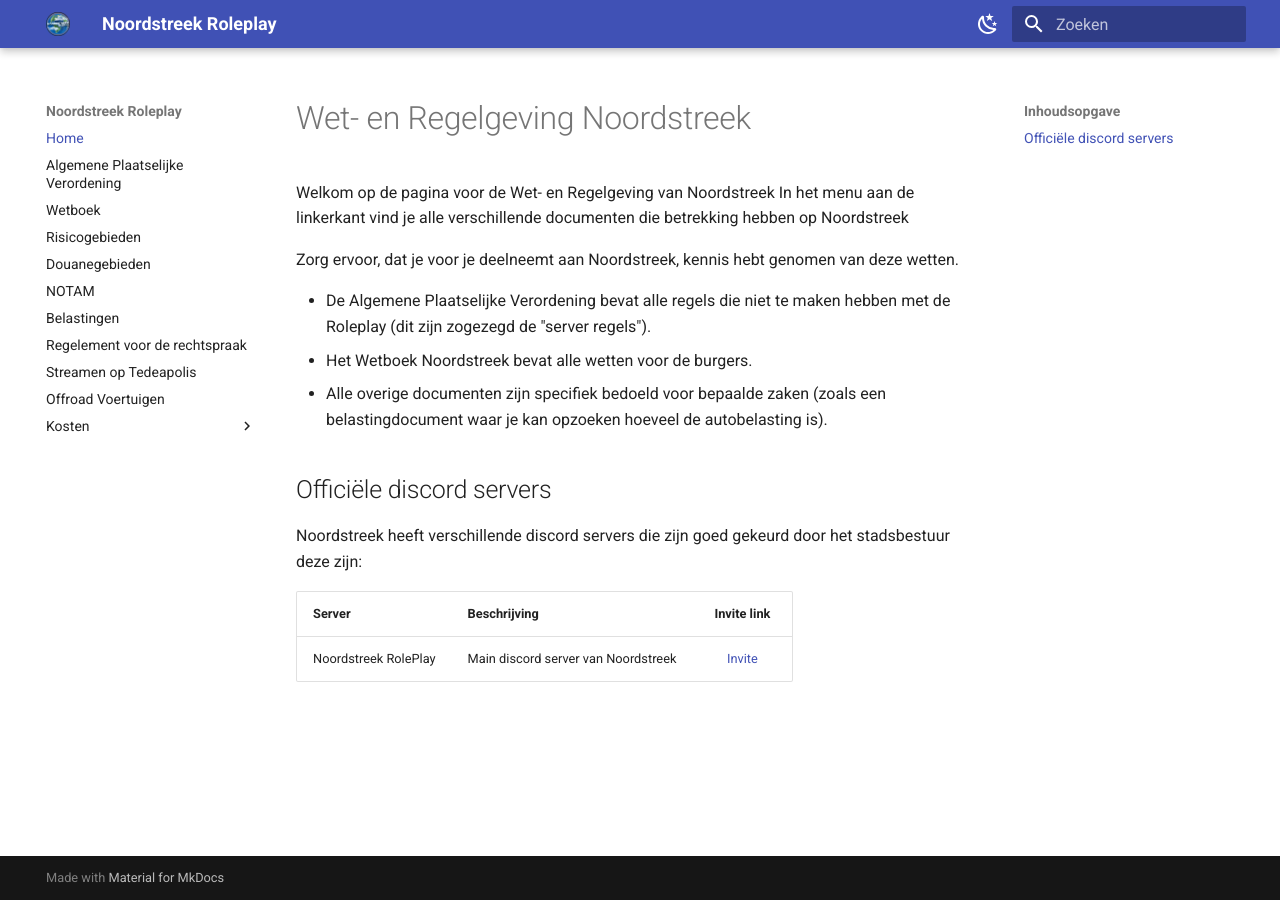
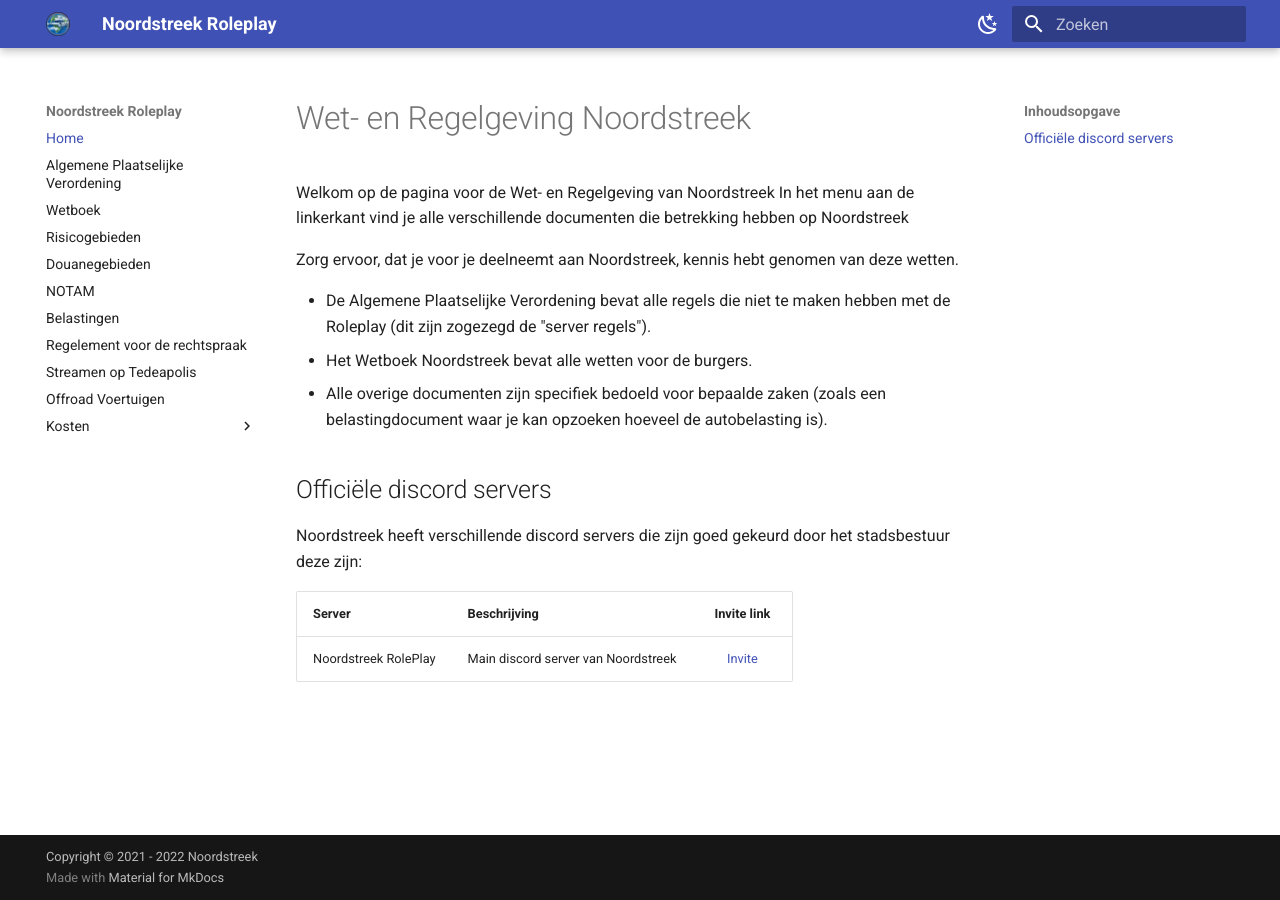
Before and after one commit to Noordstreek/regels-en-wetgeving, an MkDocs documentation site: the page built from docs/index.md, in a window 1280 px wide. Built offline with MkDocs 1.6.1 and Material for MkDocs 9.7.7, drawn with Linux system fonts in a browser that asks for light colours; comment, search, counter and statistics services are not loaded.

Commit message:
Update mkdocs.yml

```diff
--- a/mkdocs.yml
+++ b/mkdocs.yml
@@ -2,6 +2,7 @@
 site_name: Noordstreek Roleplay
 site_author: Drogaz#6521
 
+copyright: Copyright &copy; 2021 - 2022 Noordstreek
 
 theme:
   name: material
```
